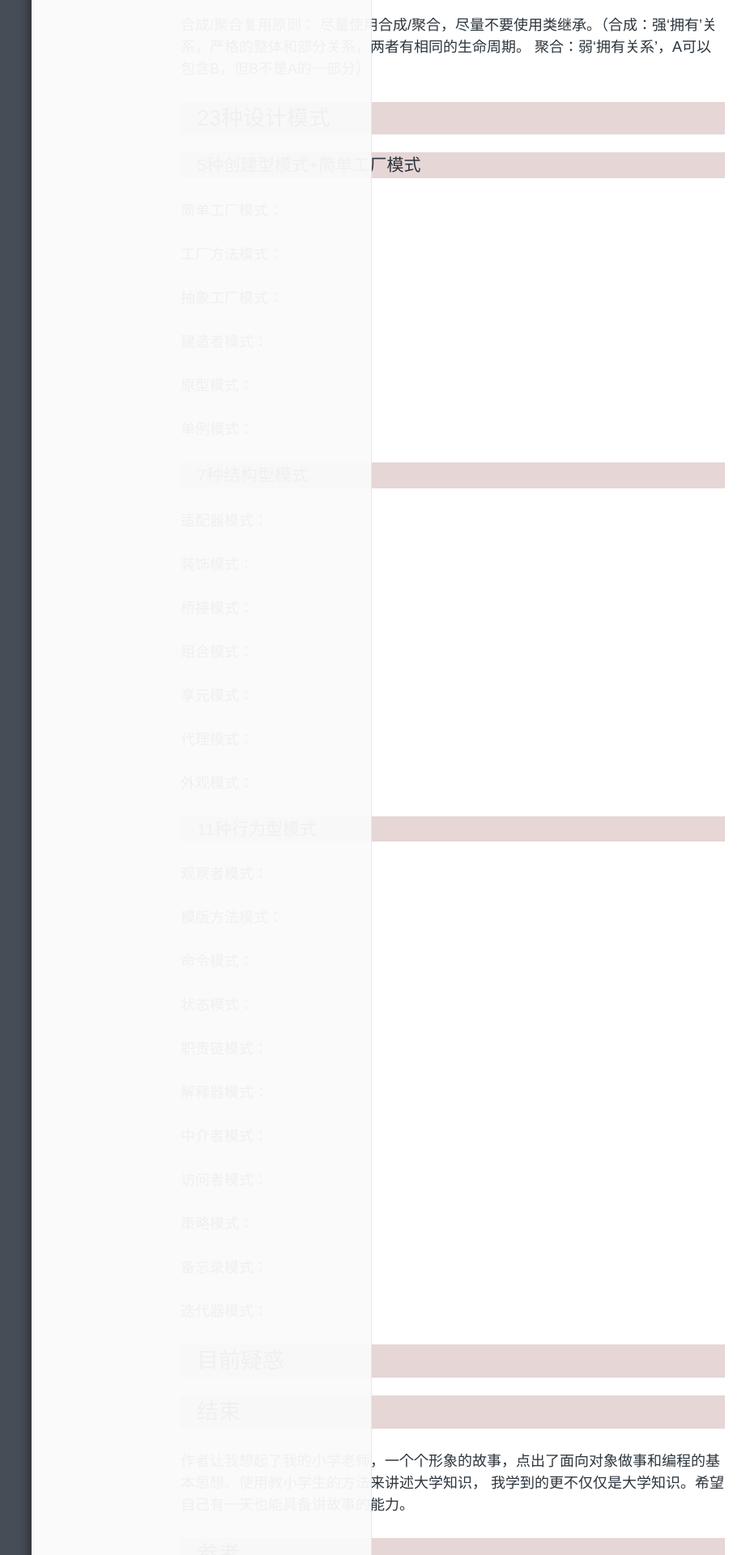
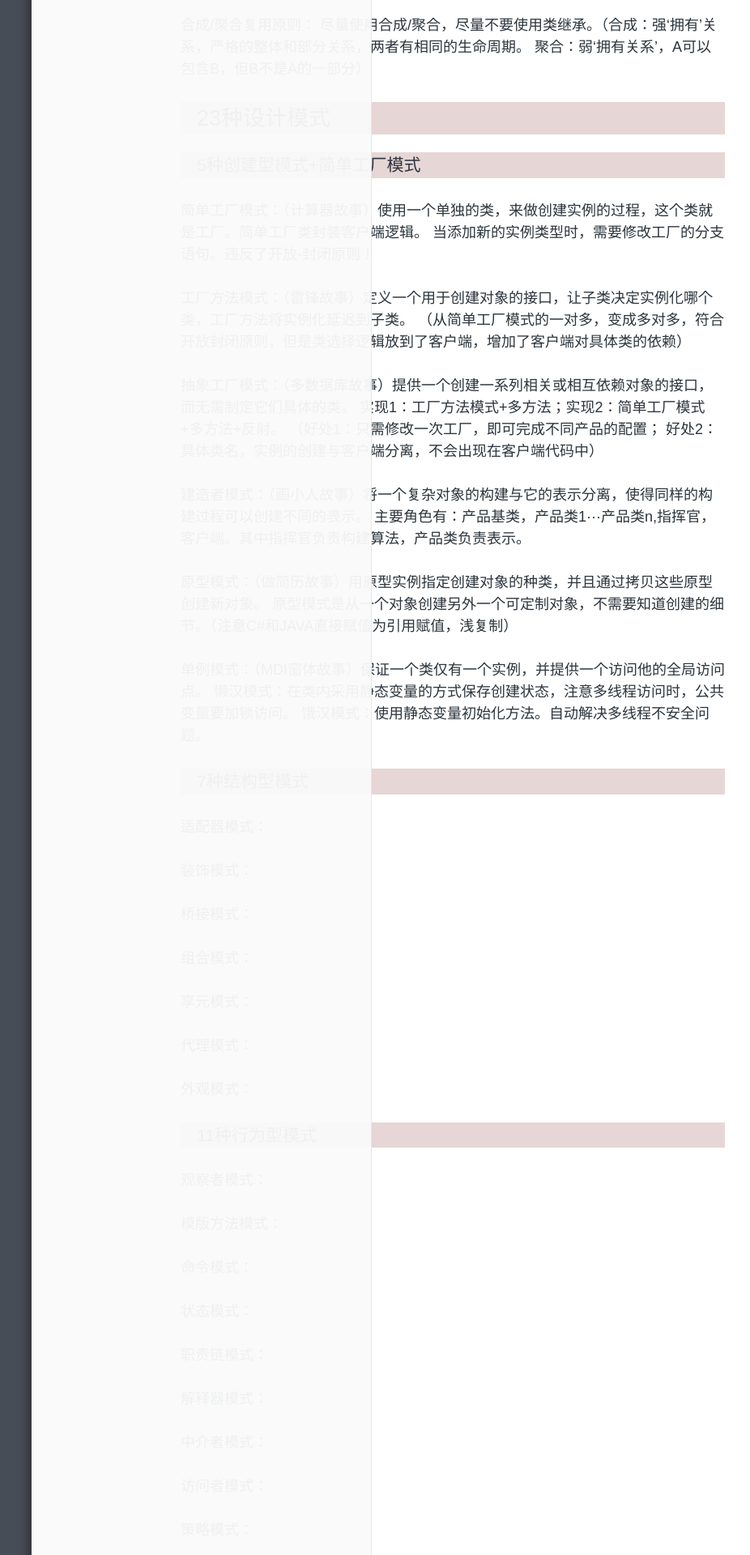
Before and after one commit to xnzaa/xnzaa.github.io, a Jekyll site: the page built from _posts/2016-01-26-《大话设计模式》读书笔记.md, in a window 1280 px wide. Shown: the part 1111-3031 px from the top of the page at 81% size, without its empty margins (81-1007 px from the left). Built offline with Jekyll 4.4.1, drawn with Linux system fonts in a browser that asks for light colours; comment, search, counter and statistics services are not loaded.

Commit message:
修改大话设计模式

```diff
--- a/_posts/2016-01-26-《大话设计模式》读书笔记.md
+++ b/_posts/2016-01-26-《大话设计模式》读书笔记.md
@@ -43,17 +43,25 @@ categories: Life
 ## 23种设计模式
 
 ### 5种创建型模式+简单工厂模式
-简单工厂模式：
+简单工厂模式：（计算器故事）使用一个单独的类，来做创建实例的过程，这个类就是工厂。简单工厂类封装客户端逻辑。
+当添加新的实例类型时，需要修改工厂的分支语句。违反了开放-封闭原则！
 
-工厂方法模式：
+工厂方法模式：（雷锋故事）定义一个用于创建对象的接口，让子类决定实例化哪个类，工厂方法将实例化延迟到子类。
+（从简单工厂模式的一对多，变成多对多，符合开放封闭原则，但是类选择逻辑放到了客户端，增加了客户端对具体类的依赖）
 
-抽象工厂模式：
+抽象工厂模式：（多数据库故事）提供一个创建一系列相关或相互依赖对象的接口，而无需制定它们具体的类。
+实现1：工厂方法模式+多方法；实现2：简单工厂模式+多方法+反射。 （好处1：只需修改一次工厂，即可完成不同产品的配置；
+好处2：具体类名，实例的创建与客户端分离，不会出现在客户端代码中）
 
-建造者模式：
+建造者模式：（画小人故事）将一个复杂对象的构建与它的表示分离，使得同样的构建过程可以创建不同的表示。
+主要角色有：产品基类，产品类1···产品类n,指挥官，客户端。其中指挥官负责构建算法，产品类负责表示。
 
-原型模式：
+原型模式：（做简历故事）用原型实例指定创建对象的种类，并且通过拷贝这些原型创建新对象。
+原型模式是从一个对象创建另外一个可定制对象，不需要知道创建的细节。（注意C#和JAVA直接赋值为引用赋值，浅复制）
 
-单例模式：
+单例模式：（MDI窗体故事）保证一个类仅有一个实例，并提供一个访问他的全局访问点。
+懒汉模式：在类内采用静态变量的方式保存创建状态，注意多线程访问时，公共变量要加锁访问。
+饿汉模式：使用静态变量初始化方法。自动解决多线程不安全问题。
 
 ### 7种结构型模式
 适配器模式：
```
